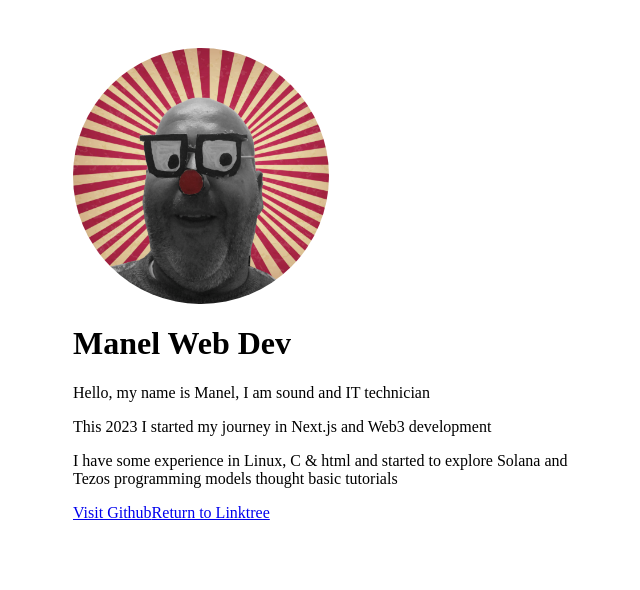
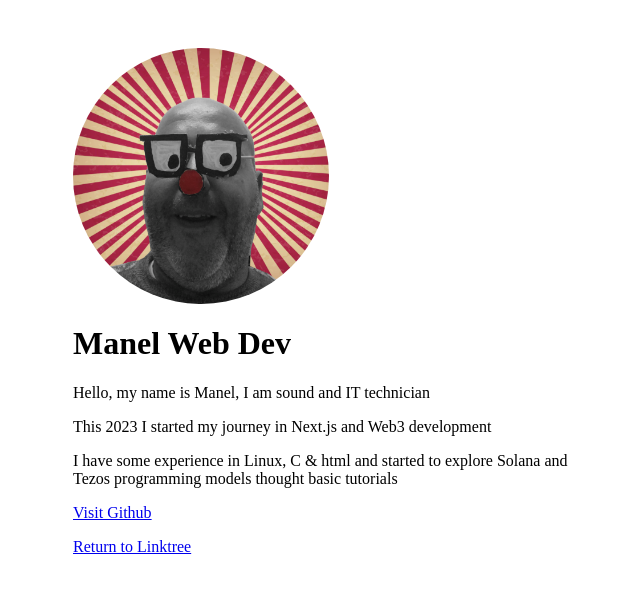
Before and after one commit to ManelWebDev/bio, a Next.js app: page / in a window 1280 px wide. Shown: the top 590 px of the page, without its empty margins (311-951 px from the left). Built offline with nearby package versions, Linux system fonts and the light colour scheme.

Commit message:
Update index.js

```diff
--- a/pages/index.js
+++ b/pages/index.js
@@ -30,8 +30,8 @@ export default function FirstPost() {
 
       <footer>
 
-        <a href="https://github.com/ManelWebDev" target="_blank" >Visit Github</a>
-        <a href="https://linktr.ee/manelwebdev" target="_blank" >Return to Linktree</a>
+        <p><a href="https://github.com/ManelWebDev" target="_blank" >Visit Github</a></p>
+        <p><a href="https://linktr.ee/manelwebdev" target="_blank" >Return to Linktree</a></p>
 
       </footer>
 
```
